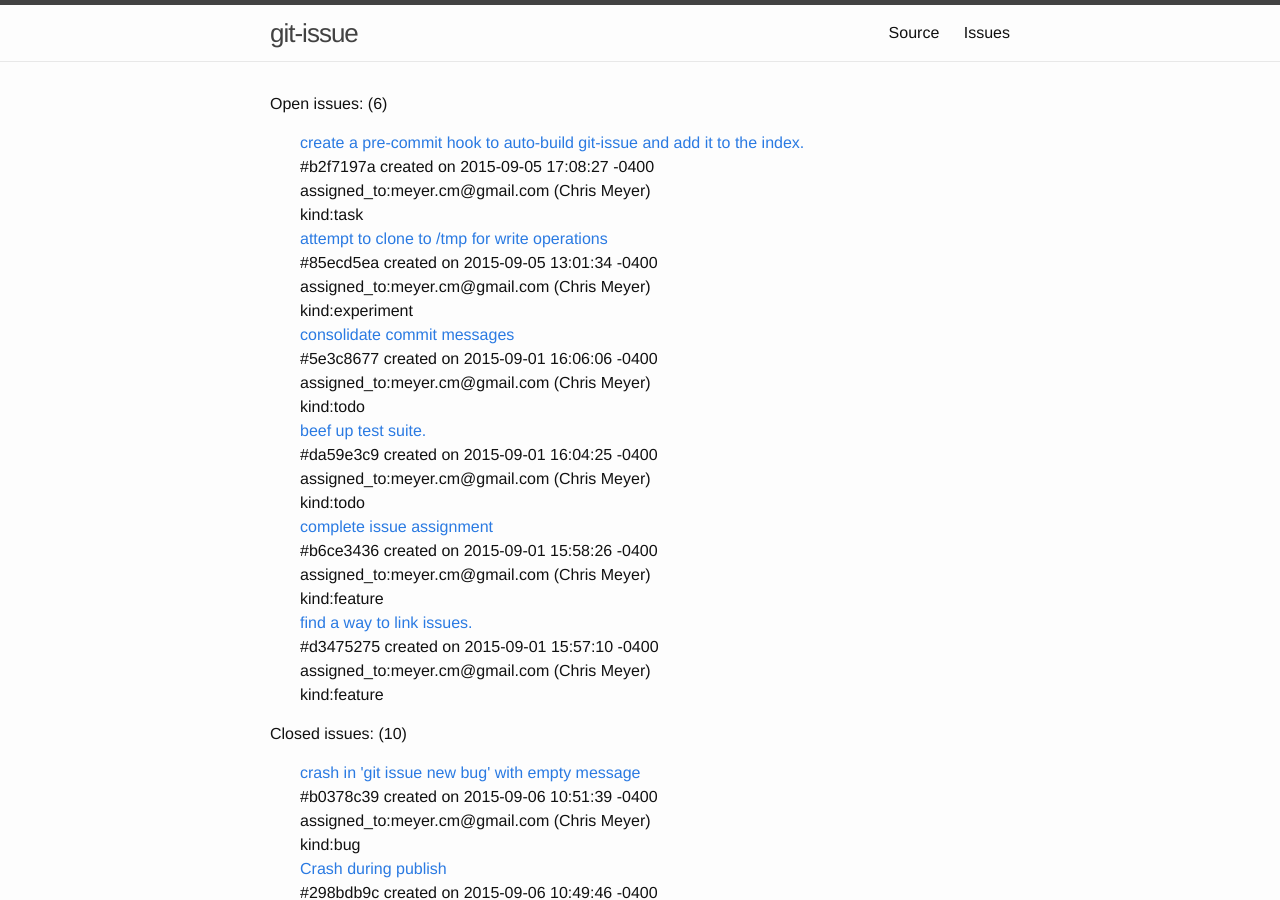
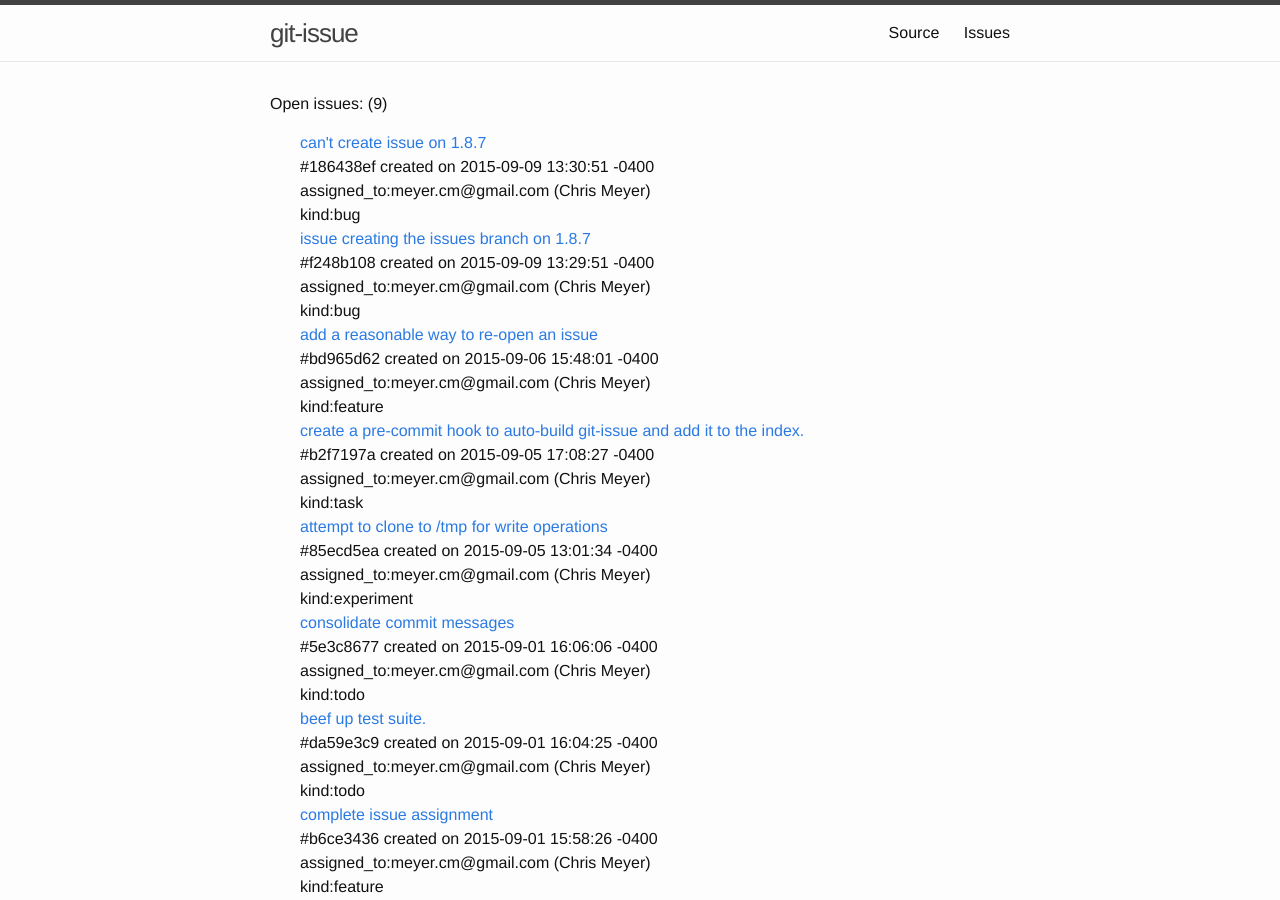
Before and after one commit to meyercm/git-issue, a Jekyll site: the page built from issues/index.html, in a window 1280 px wide and 900 px high. Built offline with Jekyll 4.4.1, drawn with Linux system fonts in a browser that asks for light colours; some of the changed text lies outside the part shown.

Commit message:
git-issue publish issues

```diff
--- a/issues/index.html
+++ b/issues/index.html
@@ -3,9 +3,51 @@ layout: default
 title: Issues
 ---
 <div>
-  <p>Open issues: (6)</p>
+  <p>Open issues: (9)</p>
   <ul class="issue_list">
         <li>
+      <div class="issue_list_entry">
+        <a href="186438efcd4244527600a567a6768aadf44fe62c">can't create issue on 1.8.7</a>
+        <div class="issue_list_meta">
+          <span>
+            #186438ef created on 2015-09-09 13:30:51 -0400
+          </span>
+          <div class="tag_string">assigned_to:meyer.cm@gmail.com (Chris Meyer)</div>
+
+<div class="tag_string">kind:bug</div>
+
+        </div>
+      </div>
+    </li>
+    <li>
+      <div class="issue_list_entry">
+        <a href="f248b108f649a18f2d9187042e66fa032826057d">issue creating the issues branch on 1.8.7</a>
+        <div class="issue_list_meta">
+          <span>
+            #f248b108 created on 2015-09-09 13:29:51 -0400
+          </span>
+          <div class="tag_string">assigned_to:meyer.cm@gmail.com (Chris Meyer)</div>
+
+<div class="tag_string">kind:bug</div>
+
+        </div>
+      </div>
+    </li>
+    <li>
+      <div class="issue_list_entry">
+        <a href="bd965d62829e73ca0908539dea052389646056df">add a reasonable way to re-open an issue</a>
+        <div class="issue_list_meta">
+          <span>
+            #bd965d62 created on 2015-09-06 15:48:01 -0400
+          </span>
+          <div class="tag_string">assigned_to:meyer.cm@gmail.com (Chris Meyer)</div>
+
+<div class="tag_string">kind:feature</div>
+
+        </div>
+      </div>
+    </li>
+    <li>
       <div class="issue_list_entry">
         <a href="b2f7197adbb06c15061a9e0a21105b1bb8818a78">create a pre-commit hook to auto-build git-issue and add it to the index.</a>
         <div class="issue_list_meta">
@@ -233,5 +275,5 @@ title: Issues
       </div>
     </li>
   </ul>
-  <p class="generation_time">Generated at 2015-09-06 12:23:33 -0400</p>
+  <p class="generation_time">Generated at 2015-09-09 22:19:47 -0400</p>
 </div>
```
Also changed, not shown: issues/186438efcd4244527600a567a6768aadf44fe62c/index.md (added, +15 -0 lines), issues/bd965d62829e73ca0908539dea052389646056df/index.md (added, +14 -0 lines), issues/f248b108f649a18f2d9187042e66fa032826057d/index.md (added, +14 -0 lines).
